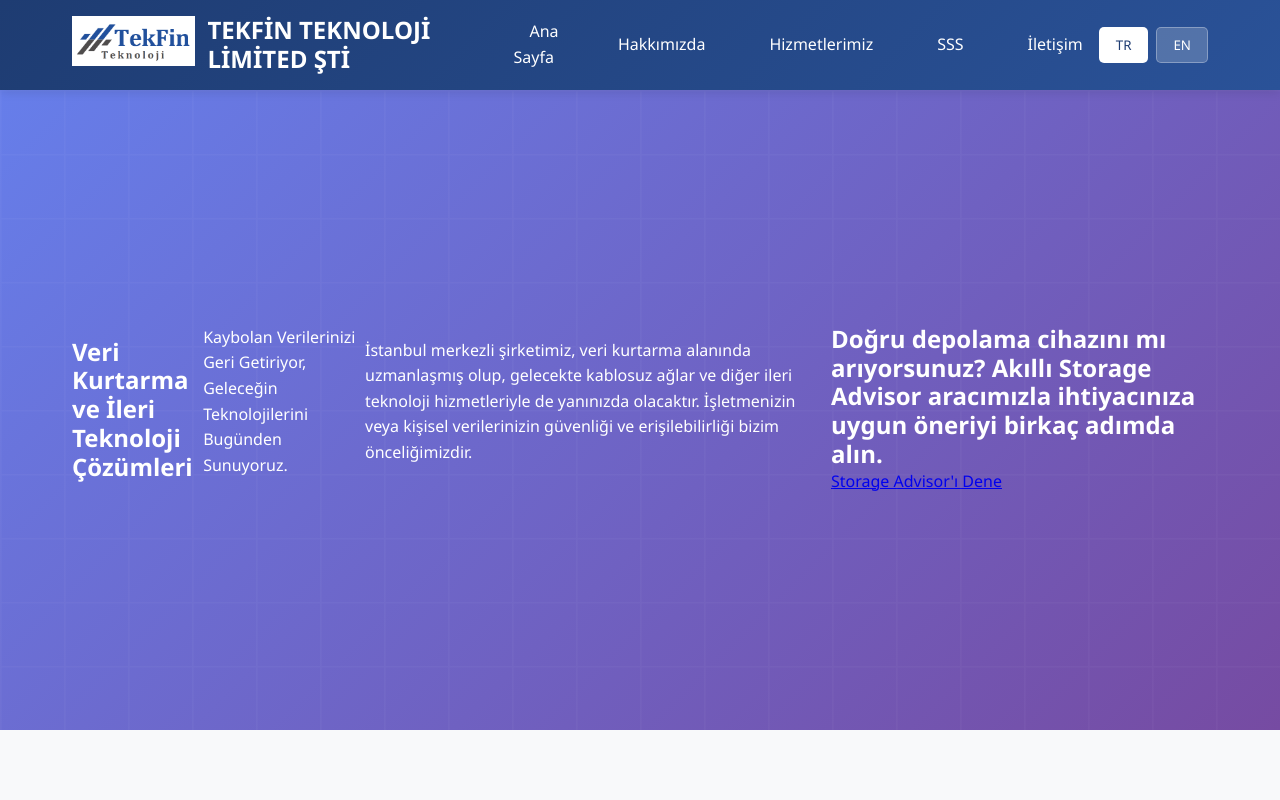
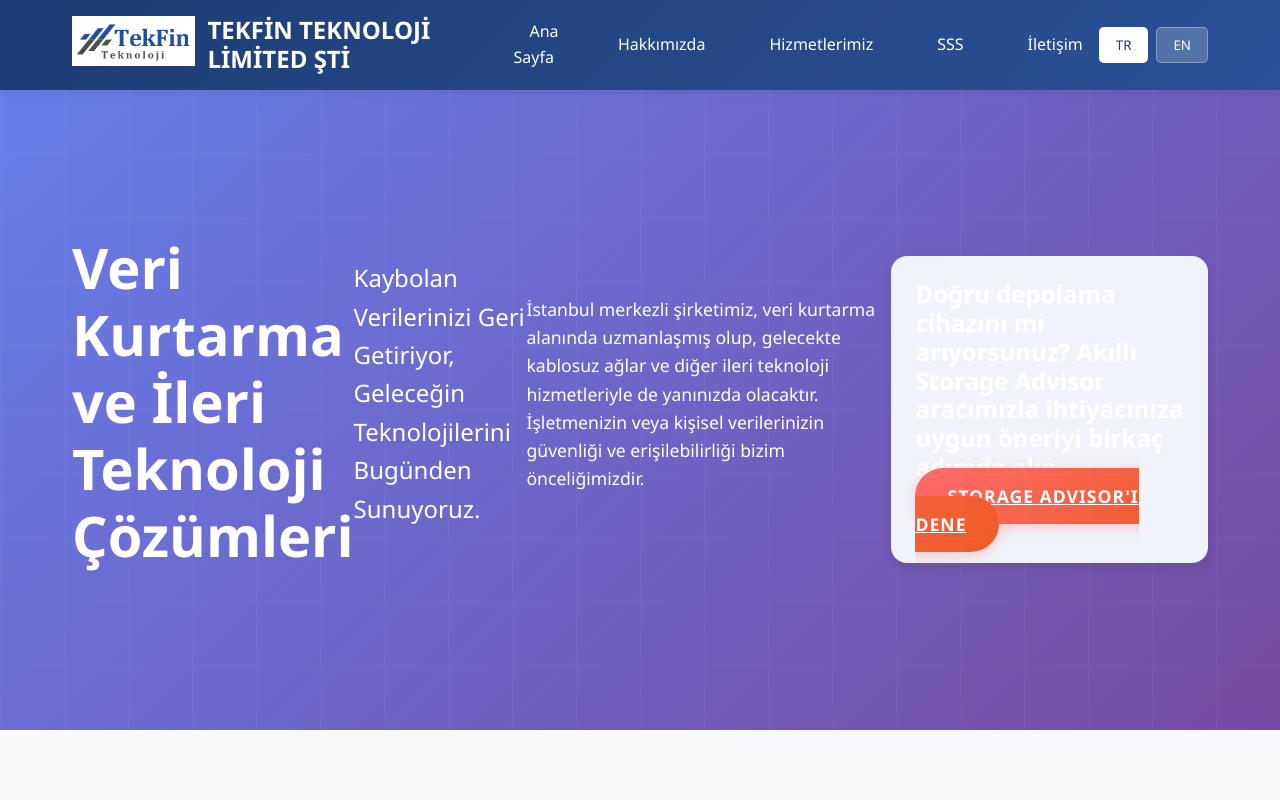
Before and after one commit to SalehKar/tekfin-website, a React (Create React App) app: page / in a window 1280 px wide. Shown: the top 800 px of the page. Built offline with nearby package versions, Linux system fonts and the light colour scheme.

Commit message:
Update HomePage.js

```diff
--- a/src/components/HomePage.js
+++ b/src/components/HomePage.js
@@ -1,4 +1,5 @@
 import React from 'react';
+import { Link } from 'react-router-dom';
 import './HomePage.css';
 
 const HomePage = ({ language }) => {
@@ -75,30 +76,32 @@ const HomePage = ({ language }) => {
 
   return (
     <div className="homepage">
-      <section className="hero bg-gradient-to-r from-indigo-900 via-purple-900 to-blue-900">
-        <div className="container relative z-10 text-center text-white py-16 px-6 sm:px-12">
-          <h1 className="text-5xl font-bold mb-4 leading-tight drop-shadow-md sm:text-6xl">{t.mainTitle}</h1>
-          <p className="text-xl mb-6 font-medium opacity-95 max-w-3xl mx-auto drop-shadow-sm sm:text-2xl">{t.subtitle}</p>
-          <p className="mb-10 max-w-4xl mx-auto text-white/90 text-base leading-relaxed drop-shadow-sm sm:text-lg">{t.intro}</p>
+      {/* Hero Section */}
+      <section className="hero bg-gradient-to-r from-indigo-800 via-purple-800 to-blue-800">
+        <div className="container relative z-10 text-center text-white py-12">
+          <h1 className="hero-title text-5xl font-bold mb-4 leading-tight drop-shadow-md">{t.mainTitle}</h1>
+          <p className="hero-subtitle text-xl mb-4 font-medium opacity-90 max-w-3xl mx-auto drop-shadow-sm">{t.subtitle}</p>
+          <p className="hero-intro mb-8 max-w-4xl mx-auto text-white/90 text-base leading-relaxed drop-shadow-sm">{t.intro}</p>
 
-          <div className="bg-white/10 backdrop-blur-md p-8 rounded-2xl shadow-xl max-w-3xl mx-auto text-white border border-white/20">
+          <div className="promo-card bg-white/10 backdrop-blur-md p-6 rounded-2xl mt-10 shadow-xl max-w-2xl mx-auto text-white border border-white/20">
             <div className="flex flex-col sm:flex-row sm:items-center sm:justify-between gap-6">
               <div className="text-left sm:w-2/3">
-                <h2 className="text-lg font-semibold text-white/90 mb-2 leading-snug sm:text-xl">{t.landingDescription}</h2>
+                <h2 className="text-lg font-semibold text-white/90 mb-1">{t.landingDescription}</h2>
               </div>
               <div className="text-center sm:w-1/3">
-                <a
-                  href="/storage-advisor"
-                  className="inline-block px-6 py-3 bg-gradient-to-r from-blue-500 to-purple-600 hover:from-blue-600 hover:to-purple-700 text-white font-semibold rounded-full shadow-lg hover:shadow-2xl transition-all duration-300"
+                <Link
+                  to="/storage-advisor"
+                  className="cta-button px-6 py-3 bg-gradient-to-r from-blue-600 to-purple-600 text-white font-semibold rounded-full shadow-md hover:shadow-xl transition"
                 >
                   {t.landingBtn}
-                </a>
+                </Link>
               </div>
             </div>
           </div>
         </div>
       </section>
 
+      {/* Existing Sections Below */}
       <section className="services">...</section>
       <section className="why-choose-us">...</section>
       <section className="cta-section">...</section>
```
